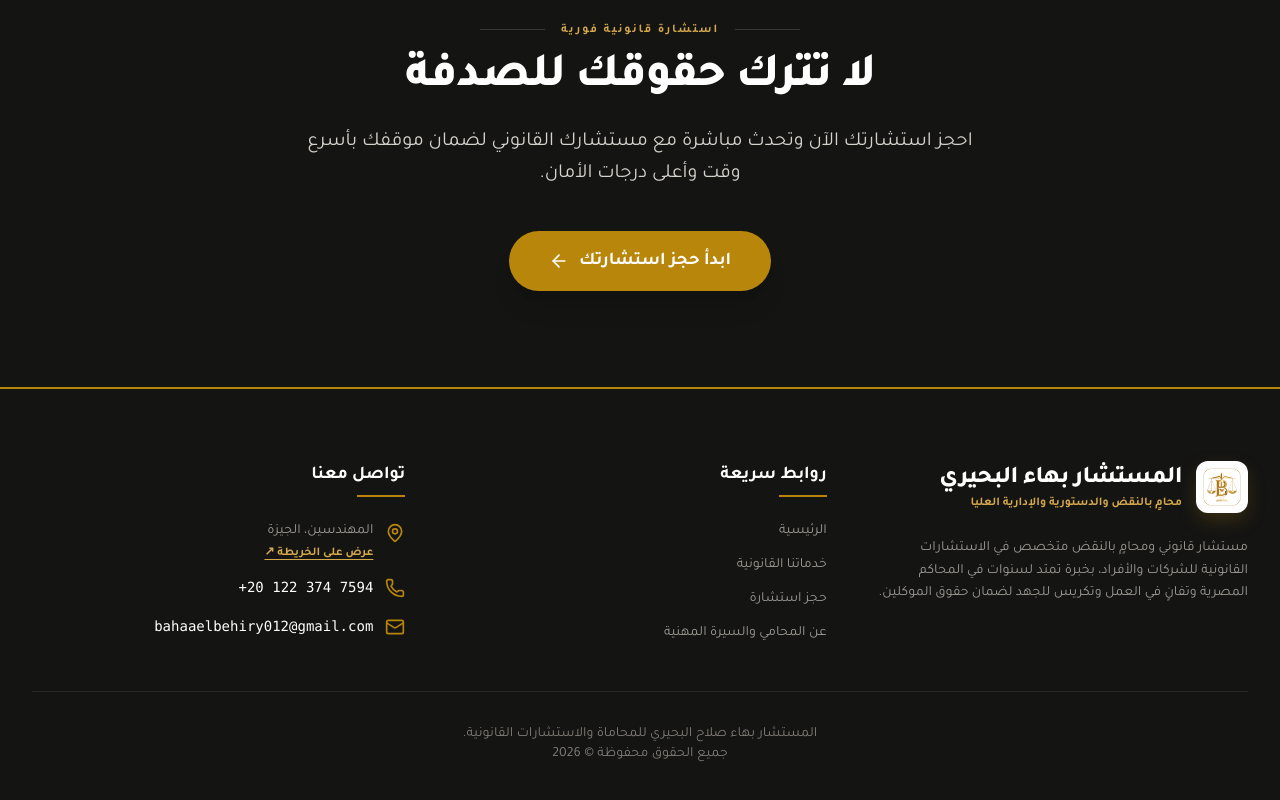
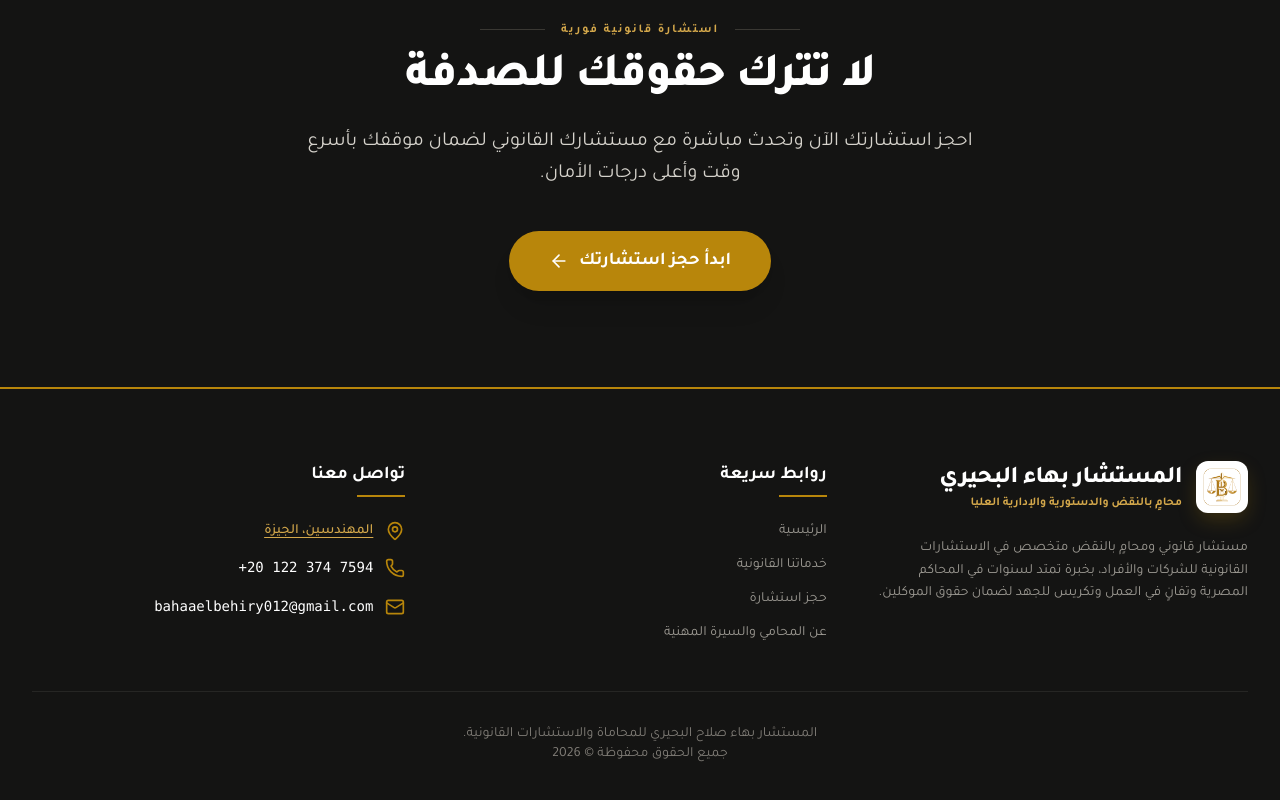
Before and after one commit to mo-bahaa2/Bahaa-Elbihery, a React (Vite) app: page / in a window 1280 px wide. Shown: the part 2069-2869 px from the top of the page. Built offline with nearby package versions, Linux system fonts and the light colour scheme; no server answers.

Commit message:
Make footer address a direct underlined gold link to Google Maps

```diff
--- a/src/components/Footer.tsx
+++ b/src/components/Footer.tsx
@@ -47,19 +47,16 @@ export default function Footer() {
               تواصل معنا
             </h3>
             <ul className="space-y-4 text-sm text-[#9E9B94]">
-              <li className="flex items-start gap-3">
-                <MapPin className="w-5 h-5 text-[#B8860B] shrink-0 mt-0.5" />
-                <div className="flex flex-col gap-1">
-                  <span>المهندسين، الجيزة</span>
+              <li className="flex items-center gap-3">
+                <MapPin className="w-5 h-5 text-[#B8860B] shrink-0" />
                 <a
                   href="https://goo.gl/maps/f9bpNKoGHRLPx8BY7"
                   target="_blank"
                   rel="noopener noreferrer"
-                    className="text-xs text-[#D4A84B] hover:text-[#B8860B] font-semibold underline underline-offset-4 flex items-center gap-1 transition-colors"
+                  className="text-[#D4A84B] hover:text-[#B8860B] underline underline-offset-4 font-medium transition-colors"
                 >
-                    عرض على الخريطة ↗
+                  المهندسين، الجيزة
                 </a>
-                </div>
               </li>
               <li className="flex items-center gap-3">
                 <Phone className="w-5 h-5 text-[#B8860B] shrink-0" />
```
Lines whose indentation alone changed are shown as unchanged.
